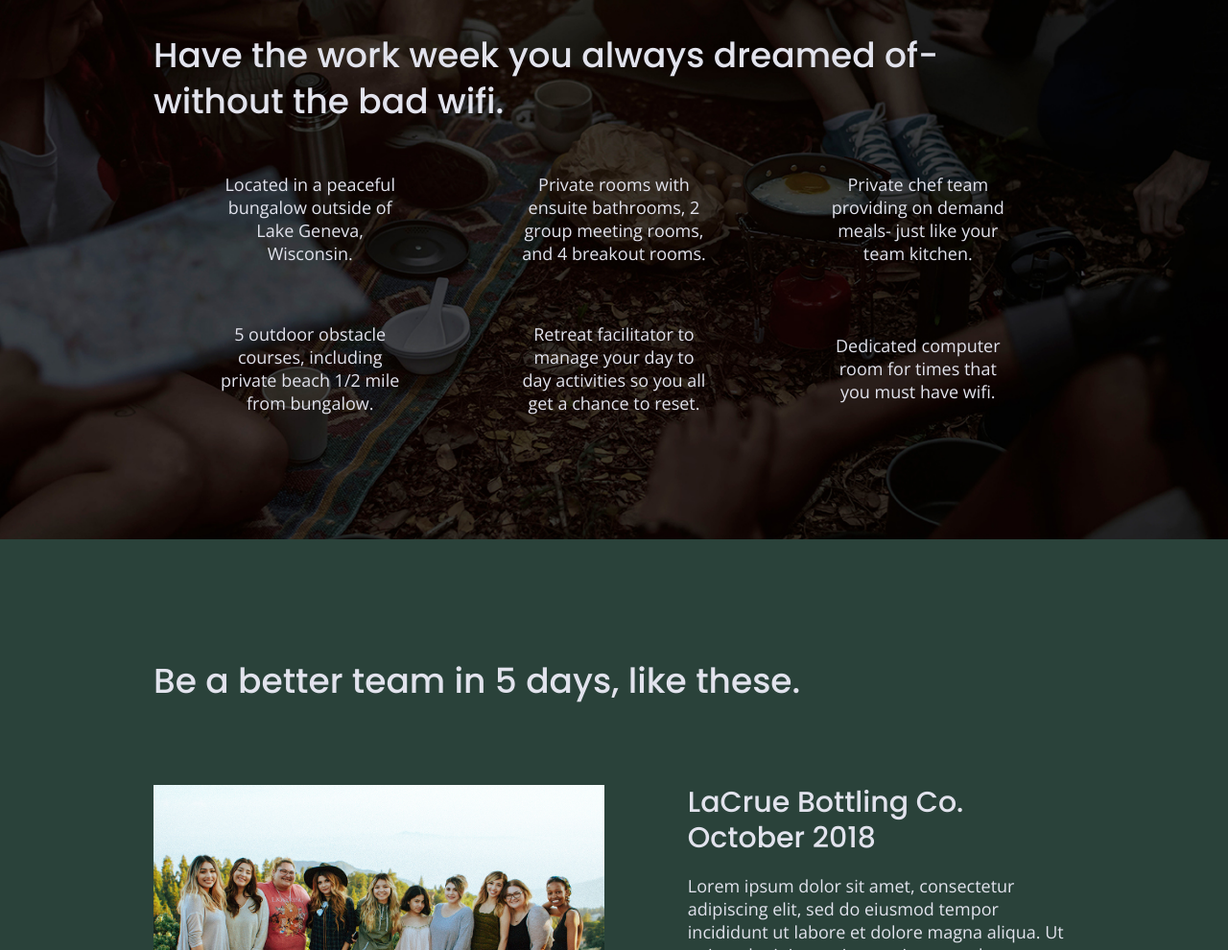
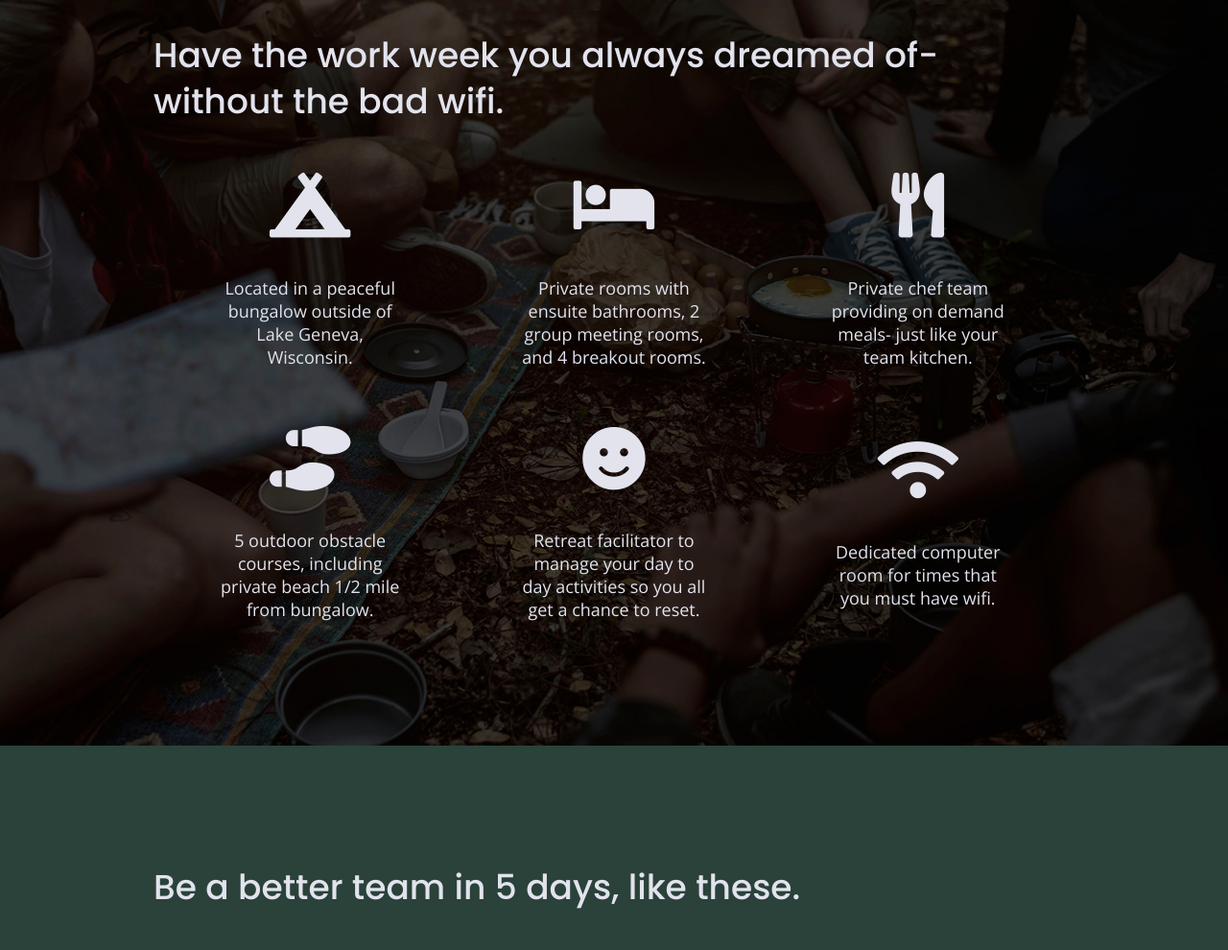
Before and after one commit to kerileach/unplugged, a website built with Parcel: page index.html in a window 1280 px wide. Shown: the part 1200-2190 px from the top of the page at 96% size. Built offline with nearby package versions, Linux system fonts and the light colour scheme.

Commit message:
Icons added for features

```diff
--- a/css/main.css
+++ b/css/main.css
@@ -272,6 +272,10 @@
   display: flex;
   justify-content: center;
   flex-flow: row wrap;
+}
+.features i {
+	font-size: 3.75em;
+        margin-bottom: 40px;
 }
 
 .features h2 {
--- a/index.html
+++ b/index.html
@@ -20,6 +20,7 @@
 
   <link rel="stylesheet" href="css/normalize.css">
   <link rel="stylesheet" href="css/main.css">
+  <link rel="stylesheet" href="https://use.fontawesome.com/releases/v5.5.0/css/all.css" integrity="sha384-B4dIYHKNBt8Bc12p+WXckhzcICo0wtJAoU8YZTY5qE0Id1GSseTk6S+L3BlXeVIU" crossorigin="anonymous">
 
   <meta name="theme-color" content="#fafafa">
 </head>
@@ -29,7 +30,7 @@
   <!-- Add your site or application content here -->
   <header>
     <figure>
-    <a href="#"><img src="img/unpluggedlogo.jpg" alt="unplugged logo"></a>
+    <a href="#"><img src="img/unpluggedlogo.png" alt="unplugged logo"></a>
     </figure>
     <div class="content-wrapper">
 
@@ -74,32 +75,32 @@
        <h2>Have the work week you always dreamed of- without the bad wifi. </h2>
         <div class="features-items">
         <article>
-          <p class="fontawesome-icon"></p>
+          <p class="fontawesome-icon"><i class="fas fa-campground"></i></p>
           <p class="features-item-description">Located in a peaceful bungalow outside of Lake Geneva, Wisconsin.</p>
         </article>
 
         <article>
-          <p class="fontawesome-icon"></p>
+          <p class="fontawesome-icon"><i class="fas fa-bed"></i></p>
           <p class="features-item-description">Private rooms with ensuite bathrooms, 2 group meeting rooms, and 4 breakout rooms.</p>
         </article>
 
         <article>
-          <p class="fontawesome-icon"></p>
+          <p class="fontawesome-icon"><i class="fas fa-utensils"></i></p>
           <p class="features-item-description">Private chef team providing on demand meals- just like your team kitchen.</p>
         </article>
 
         <article>
-          <p class="fontawesome-icon"></p>
+          <p class="fontawesome-icon"><i class="fas fa-shoe-prints"></i></p>
           <p class="features-item-description">5 outdoor obstacle courses, including private beach 1/2 mile from bungalow.</p>
         </article>
 
         <article>
-          <p class="fontawesome-icon"></p>
+          <p class="fontawesome-icon"><i class="fas fa-smile"></i></p>
           <p class="features-item-description">Retreat facilitator to manage your day to day activities so you all get a chance to reset.</p>
         </article>
 
         <article>
-          <p class="fontawesome-icon"></p>
+          <p class="fontawesome-icon"><i class="fas fa-wifi"></i></p>
           <p class="features-item-description">Dedicated computer room for times that you must have wifi.</p>
         </article>
         </div>
```
Also changed, not shown: about/index.html (+2 -1 lines), faq/index.html (+2 -2 lines), img/unpluggedlogo.png (added).
